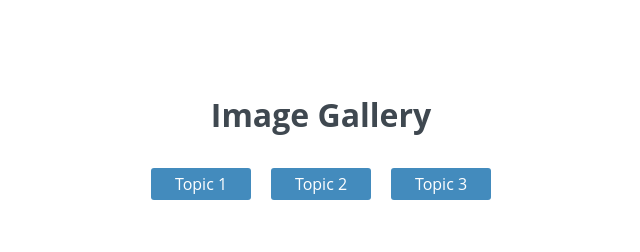
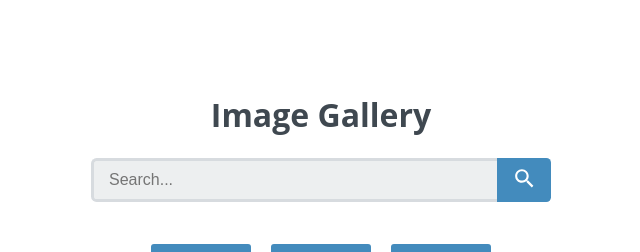
Before and after one commit to jordanmor/gallery-app-react, a React (Create React App) app: page / in a window 1280 px wide. Shown: the top 252 px of the page, without its empty margins (319-959 px from the left). Built offline with nearby package versions, Linux system fonts and the light colour scheme; no server answers.

Commit message:
Add SearchForm component

```diff
--- a/src/components/header.js
+++ b/src/components/header.js
@@ -1,10 +1,12 @@
 import React from 'react';
 import Nav from './nav';
+import SearchForm from './searchForm';
 
 const Header = props => {
   return (
     <header>
       <h1>Image Gallery</h1>
+      <SearchForm />
       <Nav />
     </header>
    );
--- /dev/null
+++ b/src/components/searchForm.js
@@ -0,0 +1,27 @@
+import React, { Component } from 'react';
+
+class SearchForm extends Component {
+  state = {
+    searchText: ''
+  }
+
+  render() {
+    return (
+      <form className="search-form">
+        <input
+          type="search"
+          placeholder="Search..."
+          name="search"
+        />
+        <button type="submit" className="search-button">
+          <svg fill="#fff" height="24" viewBox="0 0 23 23" width="24" xmlns="http://www.w3.org/2000/svg">
+            <path d="M15.5 14h-.79l-.28-.27C15.41 12.59 16 11.11 16 9.5 16 5.91 13.09 3 9.5 3S3 5.91 3 9.5 5.91 16 9.5 16c1.61 0 3.09-.59 4.23-1.57l.27.28v.79l5 4.99L20.49 19l-4.99-5zm-6 0C7.01 14 5 11.99 5 9.5S7.01 5 9.5 5 14 7.01 14 9.5 11.99 14 9.5 14z"/>
+            <path d="M0 0h24v24H0z" fill="none"/>
+          </svg>
+        </button>
+      </form>
+     );
+  }
+}
+
+export default SearchForm;
```
